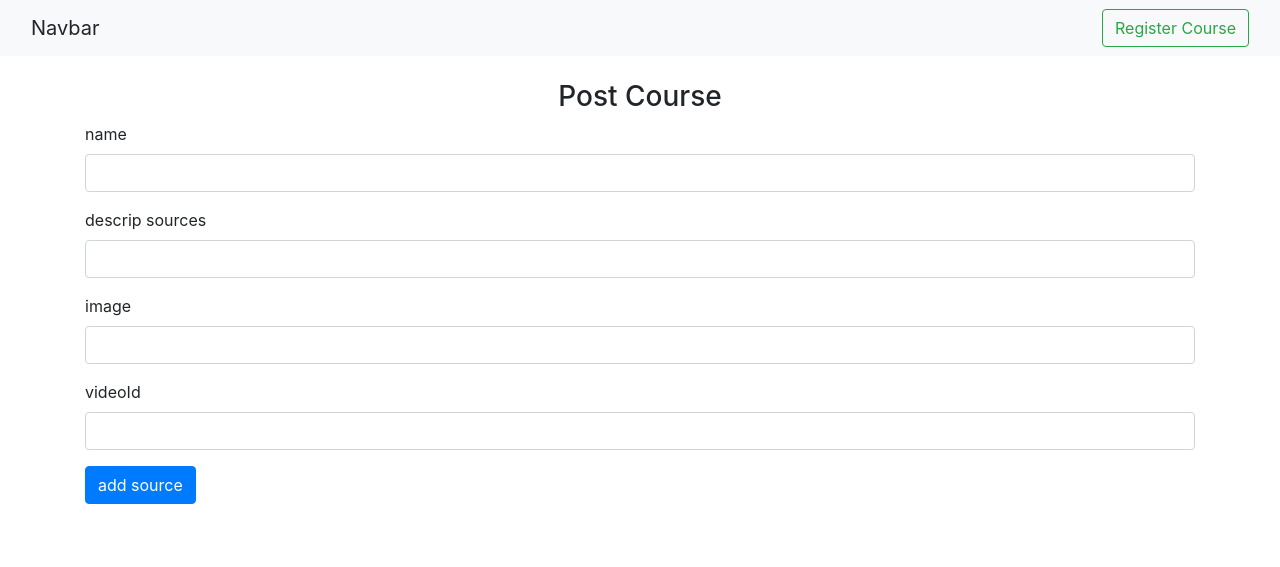
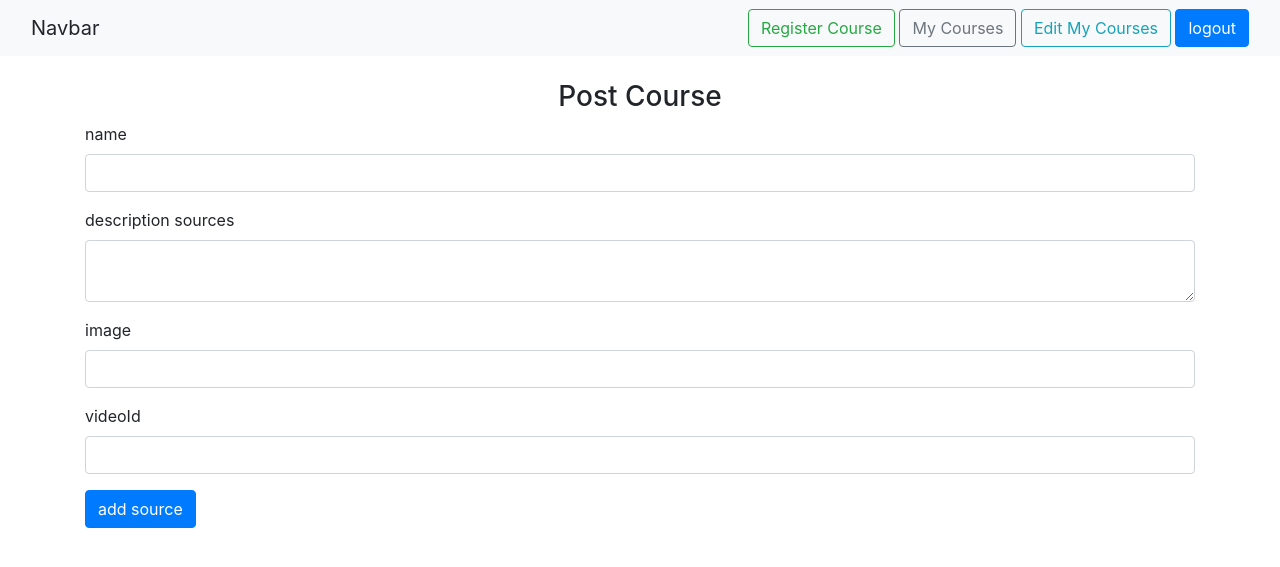
Before and after one commit to thehien93/learnMVC, a Node server app: page /course/create in a window 1280 px wide. Shown: the top 567 px of the page. Run offline with Node 20, Linux system fonts and the light colour scheme; some libraries are stand-ins or nearby versions.

Commit message:
update course site

```diff
--- a/package.json
+++ b/package.json
@@ -16,6 +16,7 @@
   "license": "ISC",
   "dependencies": {
     "express-handlebars": "^6.0.5",
+    "method-override": "^3.0.0",
     "mongoose-slug-generator": "^1.0.4",
     "nodemon": "^2.0.15"
   },
--- a/src/app/controller/courseController.js
+++ b/src/app/controller/courseController.js
@@ -1,5 +1,6 @@
 const Course = require('../models/Course')
 const { mongooseToObject } = require('../../util/mongoose')
+
 class  CourseController {
 
         show(req, res, next) {
@@ -14,15 +15,28 @@ class  CourseController {
             res.render('layouts/create')
         }
         store(req, res, next) {
-        const formData = req.body
-        req.body.image = `https://www.youtube.com/watch?v=${req.body.videoId}}`
-        const course = new Course(formData)
-        course.save()
-            .then(() => res.redirect('/'))
-            .cath(error => {
-            })
+            // let formData = {...req.body}
+            // formData.image = `https://www.youtube.com/watch?v=${req.body.videoId}`
+            let course = new Course(req.body)
+            // course.save()
+            window.fetch(course)
+                .then(() => res.redirect('/'))
+                .catch(error => {})
 
         }
+        edit(req, res, next) {
+           Course.findById(req.param.id)
+           .then(course => res.render('layouts/edit', {course: mongooseToObject(course)}))
+           .catch(next)
+
+
         }
+        //[PUT] /course/:id
+        update(req, res, next) {
+            Course.updateOne({_id: req.params.id} , req.body)
+            .then(() => res.redirect('/me/stored/course'))
+            .catch(next)
+        }
+}
 
 module.exports = new CourseController()
--- a/src/app/models/Course.js
+++ b/src/app/models/Course.js
@@ -8,8 +8,8 @@ const Course = new Schema({
     name: {type: String, maxlength: 255 },
     description: {type: String, maxlength: 423},
     image: {type: String},
+    slug: {type: String, slug: 'name', unique: true},
     videoId: {type: String},
-    slug: {type: String, slug: 'name', unique: true},
   },{
     timestamps: true,
   });
--- a/src/index.js
+++ b/src/index.js
@@ -5,18 +5,22 @@ const morgan = require('morgan')
 const path =require('path')
 const route = require('./router')
 const db = require('./config/db')
+const methodOverRide = require('method-override')
 
 const app = express()
 const port = 3000
+
+app.use(express.json());
 app.use(morgan('combined'))
-
-app.engine('.hbs', engine({extname: '.hbs'}));
+app.use(methodOverRide('_method'))
+app.engine('.hbs', engine({extname: '.hbs',
+                            helpers:{
+                                sum:(a, b) => a + b,
+                            }}));
 app.set('view engine', '.hbs');
 app.set('views',path.join(__dirname, 'resource','views'));
 
 route(app)
 
 db.connect()
-  app.listen(port, () => {
-    console.log(` app listening on port ${port}`)
-  })
+app.listen(3000);
--- a/src/resource/views/home.hbs
+++ b/src/resource/views/home.hbs
@@ -1,4 +1,4 @@
-<div class="mt-4">
+<div class="mt-2 container">
     <div class="row">
         {{#each courses}}
         <div class="col-sm-6 col-lg-4">
--- a/src/resource/views/layouts/courseDetail.hbs
+++ b/src/resource/views/layouts/courseDetail.hbs
@@ -1,3 +1,4 @@
+
 <div class="mt-4">
     <div class="row">
         <div class="col-lg-3">
--- a/src/resource/views/layouts/create.hbs
+++ b/src/resource/views/layouts/create.hbs
@@ -1,22 +1,22 @@
 <div class="mt-4">
     <h3 class="text-center">Post Course</h3>
-    <form method="post" action="/cource/store" class="container">
+    <form method="post" action="/course/store" class="container">
         <div class="form-group">
             <label for="name" class="form-label">name</label>
-            <input type="text" class="form-control" name="name" >
+            <input id="name" type="text" class="form-control" name="name" >
         </div>
          <div class="form-group">
-            <label for="description" class="form-label">descrip sources</label>
-            <input type="text" class="form-control" name="description" >
+            <label for="description" class="form-label">description sources</label>
+            <textarea id="description" class="form-control" name="description" ></textarea>
         </div>
          <div class="form-group">
             <label for="image" class="form-label">image</label>
-            <input type="text" class="form-control" name="image" >
+            <input id="image" type="text" class="form-control" name="image" >
         </div>
          <div class="form-group">
             <label for="videoId" class="form-label">videoId</label>
-            <input type="text" class="form-control" name="videoId" >
+            <input id="videoId" type="text" class="form-control" name="videoId" >
         </div>
-        <button type="submit" class="btn btn-primary">add source</button>
+        <button id="name" type="submit" class="btn btn-primary">add source</button>
     </form>
 </div>
--- a/src/resource/views/partials/header.hbs
+++ b/src/resource/views/partials/header.hbs
@@ -1,8 +1,11 @@
 <nav class="navbar navbar-light bg-light">
   <div class="container-fluid">
     <a class="navbar-brand">Navbar</a>
-    <form class="d-flex">
+    <form class="d-flex-justify-content-center">
       <a class="btn btn-outline-success" href="/course/create">Register Course</a>
+      <a class="btn btn-outline-secondary " href="/course/create">My Courses</a>
+      <a class="btn btn-outline-info" href="/course/create">Edit My Courses</a>
+      <button type="submit" class="btn btn-primary">logout </button>
     </form>
   </div>
 </nav>
--- a/src/router/course.js
+++ b/src/router/course.js
@@ -6,6 +6,8 @@ const courseController = require('../app/controller/CourseController')
 
 router.get('/create', courseController.create)
 router.post('/store',courseController.store )
+router.get('/:id/edit', courseController.edit)
+router.put('/:id', courseController.update)
 router.get('/:slug', courseController.show)
 // router.post('/:slug', courseController.store)
 
--- a/src/router/index.js
+++ b/src/router/index.js
@@ -1,8 +1,10 @@
 const newsRouter = require('./news')
 const course = require('./course')
+const meRouter = require('./me')
 
 function route(app) {
     app.use('/', newsRouter)
+    app.use('/me', meRouter)
     app.use('/course', course)
 
 }
--- a/src/util/mongoose.js
+++ b/src/util/mongoose.js
@@ -1,6 +1,6 @@
 module.exports = {
     mutipleMongooseToObject: function (monngooseArrays) {
-        return mongoose.map(mongoose => mongoose.toObjech())
+        return mongoose.map(mongoose => mongoose.toObject())
     },
     mongooseToObject: function(mongoose) {
         return mongoose ? mongoose.toObject(): mongoose
```
Also changed, not shown: src/app/controller/MeController.js (added, +16 -0 lines), src/resource/views/layouts/edit.hbs (added, +22 -0 lines), src/resource/views/me/stored_course.hbs (added, +27 -0 lines), src/router/me.js (added, +9 -0 lines), 1 other file.
